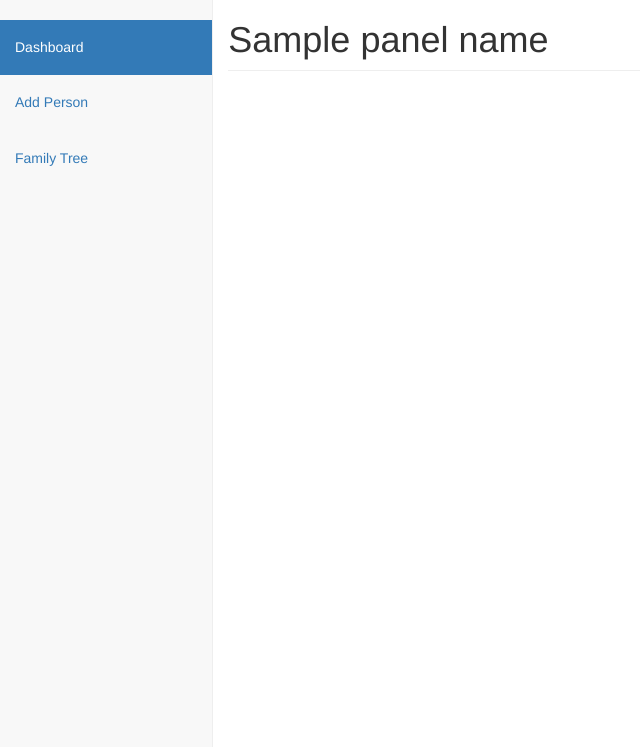
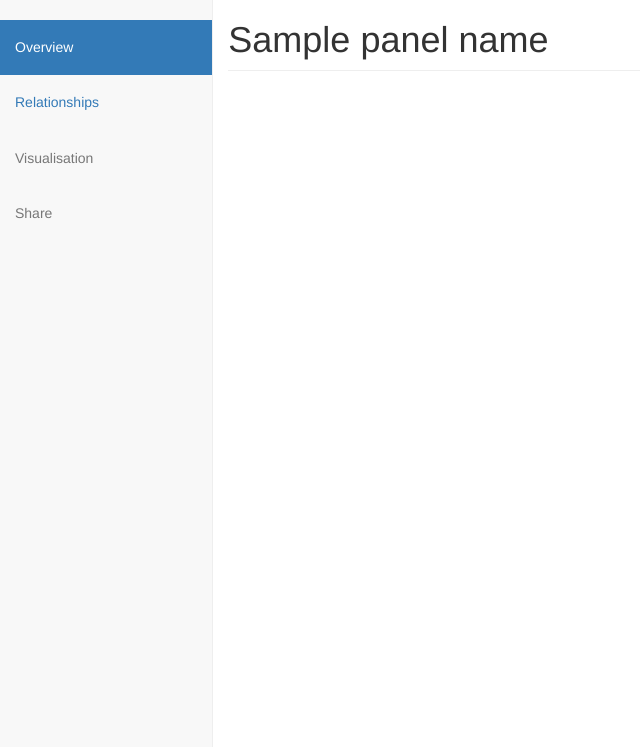
Before and after one commit to imndaiga/historia, a Flask app: template app/templates/user/dashboard.html in a window 1280 px wide. Shown: the part 53-800 px from the top of the page, without its empty margins (0-640 px from the left). Run offline with Flask 2, Linux system fonts and the light colour scheme; the template is opened without the code that fills it: most values are stand-ins (such as "Sample title", 1, 10 or a date in 2020); parts of the project's set-up code (start-up, migrations or seed data) failed here and were passed over; some libraries are stand-ins or nearby versions.

Commit message:
renamed dashboard panels

```diff
--- a/app/templates/user/dashboard.html
+++ b/app/templates/user/dashboard.html
@@ -28,9 +28,10 @@
 		<div class="row">
 			<div class="col-sm-3 col-md-2 hidden-xs sidebar">
 				<ul class="nav nav-pills flex-column">
-					<li class="nav-item active"><a class="nav-link" href="{{ url_for('user.dashboard', user=user)}}"><h5>Dashboard</h5><span class="sr-only">(current)</span></a></li>
-					<li class="nav-item"><a class="nav-link" href="{{ url_for('user.add_person', user=user)}}"><h5>Add Person</h5></a></li>
-					<li class="nav-item"><a class="nav-link" href="#"><h5>Family Tree</h5></a></li>
+					<li class="nav-item active"><a class="nav-link" href="{{ url_for('user.dashboard', user=user)}}"><h5>Overview</h5><span class="sr-only">(current)</span></a></li>
+					<li class="nav-item"><a class="nav-link" href="{{ url_for('user.add_person', user=user)}}"><h5>Relationships</h5></a></li>
+					<li class="nav-item disabled"><a class="nav-link" href="#"><h5>Visualisation</h5></a></li>
+					<li class="nav-item disabled"><a class="nav-link" href="#"><h5>Share</h5></a></li>
 				</ul>
 			</div>
 			<main class="col-sm-9 col-md-10 col-sm-offset-3 col-md-offset-2">
--- a/app/user/views.py
+++ b/app/user/views.py
@@ -14,7 +14,7 @@ def dashboard(user):
        current_user.email.split('@')[0] == user:
         return render_template('user/dashboard.html',
                                user=user,
-                               panel_name='Dashboard')
+                               panel_name='Overview')
     flash('Please sign in to access profile.')
     return render_template('auth/welcome.html', form=EmailRememberMeForm())
 
@@ -40,6 +40,6 @@ def add_person(user):
         return render_template('user/add_person.html',
                                user=user,
                                form=form,
-                               panel_name='Add Person')
+                               panel_name='Relationships')
     flash('Please sign in to access profile.')
     return render_template('auth/welcome.html', form=EmailRememberMeForm())
```
